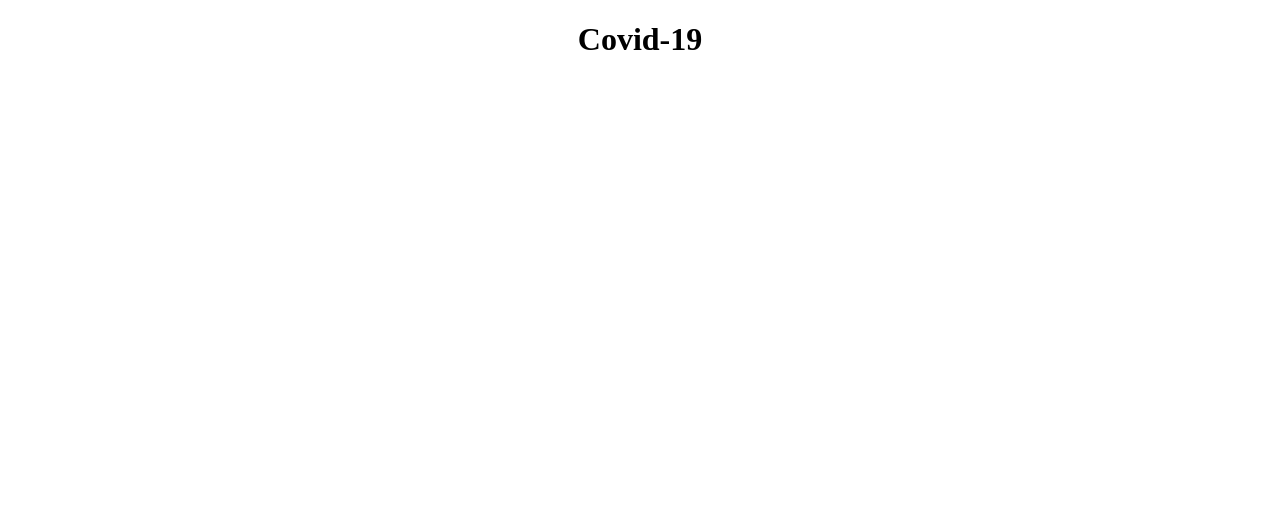
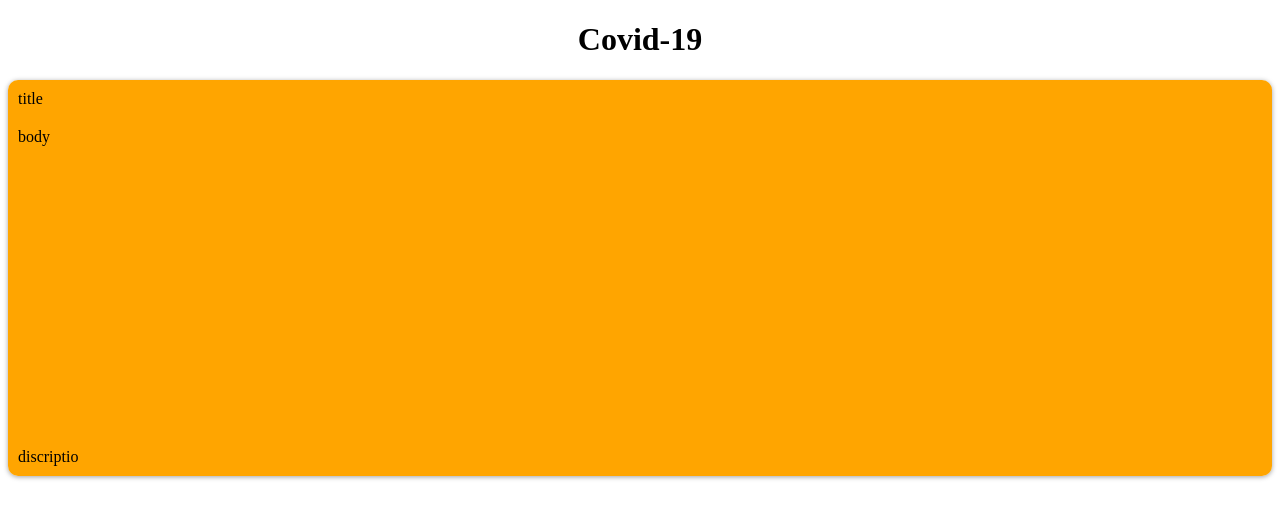
Before and after one commit to sllujaan/Coronavirus_COVID-19, a plain HTML site: page covid-19.html in a window 1280 px wide. Drawn offline with Linux system fonts and the light colour scheme.

Commit message:
making progress.

```diff
--- a/covid-19.css
+++ b/covid-19.css
@@ -3,3 +3,50 @@
 h1{
     text-align: center;
 }
+
+
+.statistics{
+    background-color: white;
+    width: 100%;
+    border-radius: 10px;
+
+
+    display: flex;
+    flex-wrap: wrap;
+    justify-content: center;
+    align-items: center;
+
+    -webkit-box-shadow: 0px 1px 5px 0px rgba(161,161,161,1);
+    -moz-box-shadow: 0px 1px 5px 0px rgba(161,161,161,1);
+    box-shadow: 0px 1px 5px 0px rgba(161,161,161,1);
+}
+
+
+.statistics .title {
+    background-color: orange;
+    border-top-left-radius: 10px;
+    border-top-right-radius: 10px;
+    padding: 10px;
+
+    width: 100%;
+
+}
+
+.statistics .body {
+    background-color: orange;
+
+    padding: 10px;
+    width: 100%;
+    height: 300px;
+
+}
+
+.statistics .bottom-discription {
+    background-color: orange;
+    border-bottom-left-radius: 10px;
+    border-bottom-right-radius: 10px;
+
+    padding: 10px;
+    width: 100%;
+
+}
--- a/covid-19.html
+++ b/covid-19.html
@@ -10,5 +10,11 @@
 </head>
 <body>
 
+    <div class="statistics">
+        <div class="title">title</div>
+        <div class="body">body</div>
+        <div class="bottom-discription">discriptio</div>
+    </div>
+
 </body>
 </html>
```
